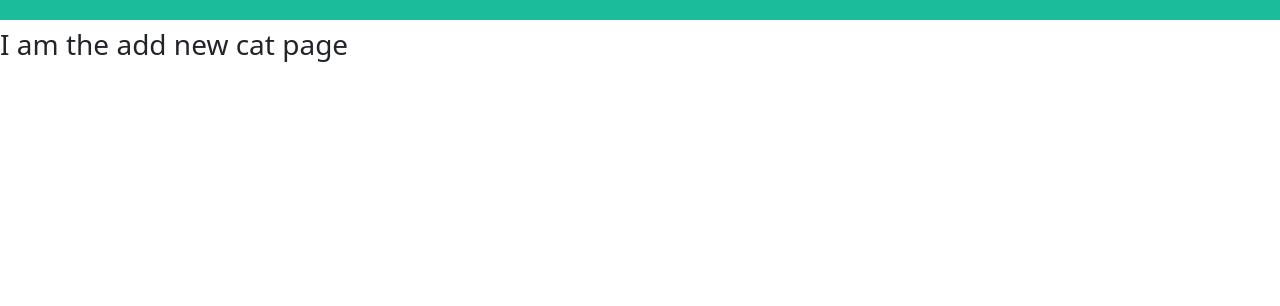
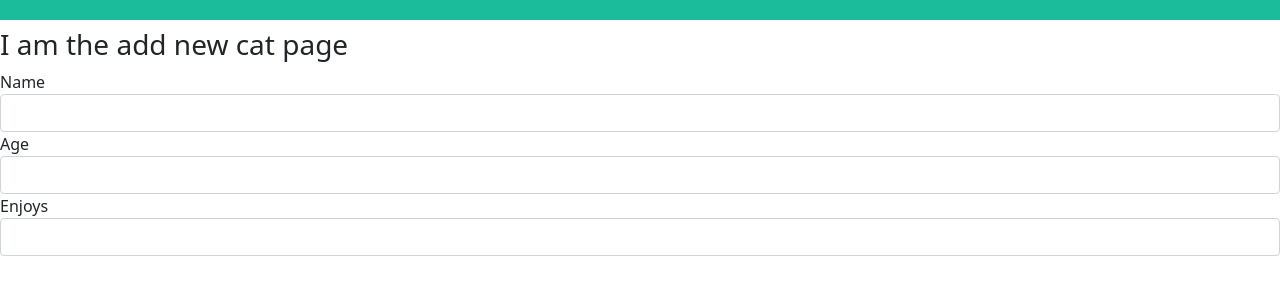
Before and after one commit to learn-academy-2021-charlie/cat-tinder-frontend-jared-and-arturo, a React (Create React App) app: page /catnew in a window 1280 px wide. Shown: the part 160-466 px from the top of the page. Built offline with nearby package versions, Linux system fonts and the light colour scheme.

Commit message:
implemented fillable form and handleChange method

```diff
--- a/src/pages/CatNew.js
+++ b/src/pages/CatNew.js
@@ -1,10 +1,44 @@
 import React, { Component } from 'react';
+import { Form, FormGroup, Input, Label } from 'reactstrap';
 
 class CatNew extends Component {
+  constructor(props){
+    super(props)
+    this.state = {
+      form:{
+        name: '',
+        age: '',
+        enjoys: ''
+      }
+    }
+  }
+
+  handleChange = (e) => {
+    console.log(e.target.value)
+    // let {form } = this.state
+    // form[e.target.name] = e.target.value
+    // this.setState({ form: form })
+  }
+
   render() {
+    console.log(this.state.form)
     return (
       <>
         <h3>I am the add new cat page</h3>
+        <Form>
+         <FormGroup>
+           <Label>Name</Label>
+           <Input type="text" name="name" onChange={ this.handleChange }/>
+         </FormGroup>
+         <FormGroup>
+           <Label>Age</Label>
+           <Input type="text" name="age" onChange={ this.handleChange }/>
+         </FormGroup>
+         <FormGroup>
+           <Label>Enjoys</Label>
+           <Input type="text" name="enjoys" onChange={ this.handleChange }/>
+         </FormGroup>
+        </Form>
       </>
     )
   }
```
